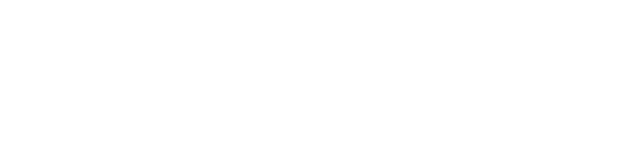
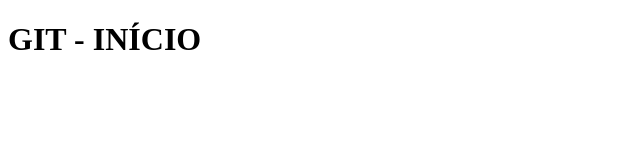
Before and after one commit to hitoshidevx/Aula8, a plain HTML site: page index.html in a window 1280 px wide. Shown: the whole page, without its empty margins (0-640 px from the left). Drawn offline with Linux system fonts and the light colour scheme.

Commit message:
adicionado style;incluso header na index

```diff
--- /dev/null
+++ b/css/style.css
@@ -0,0 +1,4 @@
+*{
+    margin: 0;
+    padding: 0;
+}
--- a/index.html
+++ b/index.html
@@ -6,6 +6,9 @@
     <title>GIT</title>
 </head>
 <body>
+    <header>
+        <h1>GIT - INÍCIO</h1>
+    </header>
 
 </body>
 </html>
```
